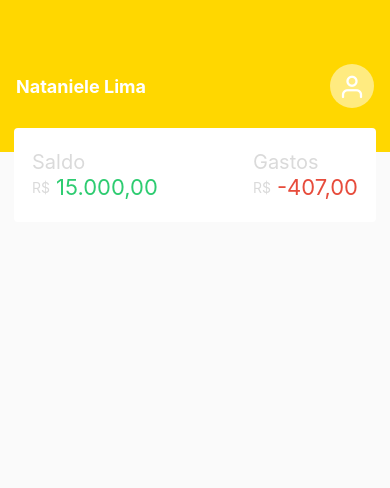
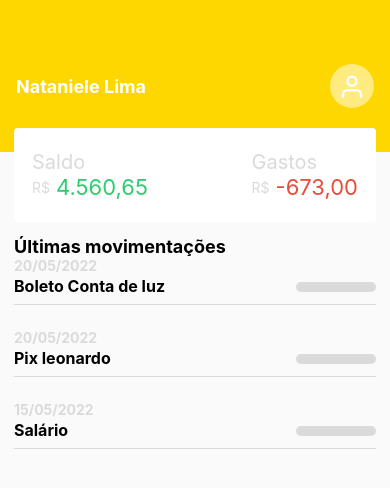
Before and after one commit to audisiofilho/finaceApp, a React Native app: screen / in a window 390 px wide. Shown: the top 488 px of the page. Built offline with nearby package versions, Linux system fonts and the light colour scheme.

Commit message:
Finalizando MovimentList

```diff
--- a/src/components/Balance/index.js
+++ b/src/components/Balance/index.js
@@ -1,14 +1,14 @@
 import React from "react";
 import { View, Text, StyleSheet } from "react-native";
 
-export default function Balance() {
+export default function Balance({ saldo, gastos }) {
   return (
     <View style={styles.container}>
       <View style={styles.item}>
         <Text style={styles.itemTitle}>Saldo</Text>
         <View style={styles.content}>
           <Text style={styles.currencySymbol}>R$</Text>
-          <Text style={styles.balance}>15.000,00</Text>
+          <Text style={styles.balance}>{saldo}</Text>
         </View>
       </View>
 
@@ -16,7 +16,7 @@ export default function Balance() {
         <Text style={styles.itemTitle}>Gastos</Text>
         <View style={styles.content}>
           <Text style={styles.currencySymbol}>R$</Text>
-          <Text style={styles.expenses}>-407,00</Text>
+          <Text style={styles.expenses}>-{gastos}</Text>
         </View>
       </View>
     </View>
@@ -46,16 +46,16 @@ const styles = StyleSheet.create({
     flexDirection: "row",
     alignItems: "center",
   },
-  currencySymbol:{
+  currencySymbol: {
     color: "#dadada",
     marginRight: 6,
   },
-  balance:{
+  balance: {
     fontSize: 22,
-      color:"#2ecc71"
+    color: "#2ecc71",
   },
-  expenses:{
+  expenses: {
     fontSize: 22,
-      color: "#e74c3c"
-  }
+    color: "#e74c3c",
+  },
 });
--- /dev/null
+++ b/src/components/Moviments/index.js
@@ -0,0 +1,62 @@
+import React,{useState} from "react";
+import { View, Text, StyleSheet, TouchableOpacity } from "react-native";
+
+export default function Moviments({ data }) {
+    const [showValue, setShowValue] = useState(false);
+  return (
+    <TouchableOpacity style={style.container} onPress={()=> setShowValue(!showValue)}>
+      <Text style={style.date}>{data.date}</Text>
+
+      <View style={style.content}>
+          <Text style={style.label}>{data.label}</Text>
+        {showValue ? (
+            <Text style={data.type ? style.value : style.value2}>
+              {data.type ? `R$ ${data.value}` : `R$ -${data.value}`}
+            </Text>
+        ) : (
+            <View style={style.skeleton}/>
+        )}
+      </View>
+    </TouchableOpacity>
+  );
+}
+
+const style = StyleSheet.create({
+  container: {
+    flex: 1,
+    marginBottom: 24,
+    borderBottomWidth: 0.5,
+    borderBottomColor: "#dadada",
+  },
+  content: {
+    flexDirection: "row",
+    justifyContent: "space-between",
+    marginTop: 2,
+    marginBottom: 8,
+  },
+  date: {
+    color: "#dadada",
+    fontWeight: "bold",
+  },
+  label: {
+    fontWeight: "bold",
+    fontSize: 16,
+  },
+  value: {
+    fontSize: 16,
+    color: "#2ecc71",
+    fontWeight: "bold",
+  },
+  value2: {
+    fontSize: 16,
+    color: "#e74c3c",
+    fontWeight: "bold",
+  },
+  skeleton:{
+      width: 80,
+      height: 10,
+      backgroundColor: "#dadada",
+      marginTop: 6,
+      borderRadius:8
+  }
+});
--- a/src/pages/Home/index.js
+++ b/src/pages/Home/index.js
@@ -1,12 +1,47 @@
-import { StyleSheet, Text, View } from "react-native";
+import { StyleSheet, Text, View, FlatList } from "react-native";
 import Balance from "../../components/Balance";
 import Header from "../../components/Header";
+import Moviments from "../../components/Moviments";
+
+const list = [
+  {
+    id: 1,
+    label:'Boleto Conta de luz',
+    value:'299,90',
+    date: '20/05/2022',
+    type: 0
+  },
+  {
+    id: 2,
+    label:'Pix leonardo',
+    value:'150,00',
+    date: '20/05/2022',
+    type: 1
+  },
+  {
+    id: 3,
+    label:'Salário',
+    value:'4.550,66',
+    date: '15/05/2022',
+    type: 1
+  }
+]
 
 export default function Home() {
   return (
     <View style={styles.container}>
       <Header userName={"Nataniele Lima"} />
-      <Balance />
+      <Balance saldo={"4.560,65"} gastos={"673,00"} />
+
+      <Text style={styles.title}>Últimas movimentações</Text>
+
+      <FlatList
+        style={styles.list}
+        data={list}
+        keyExtractor={(item)=> String(item.id)}
+        showsVerticalScrollIndicator={false}
+        renderItem={({item})=> <Moviments data={item}/>}
+      />
     </View>
   );
 }
@@ -16,4 +51,15 @@ const styles = StyleSheet.create({
     flex: 1,
     backgroundColor: "#fafafa",
   },
+  title:{
+    fontSize:18,
+    fontWeight:'bold',
+    marginLeft: 14,
+    marginRight: 14,
+    marginTop: 14,
+  },
+  list:{
+    marginStart: 14,
+    marginEnd: 14,
+  }
 });
```
Lines whose indentation alone changed are shown as unchanged.
